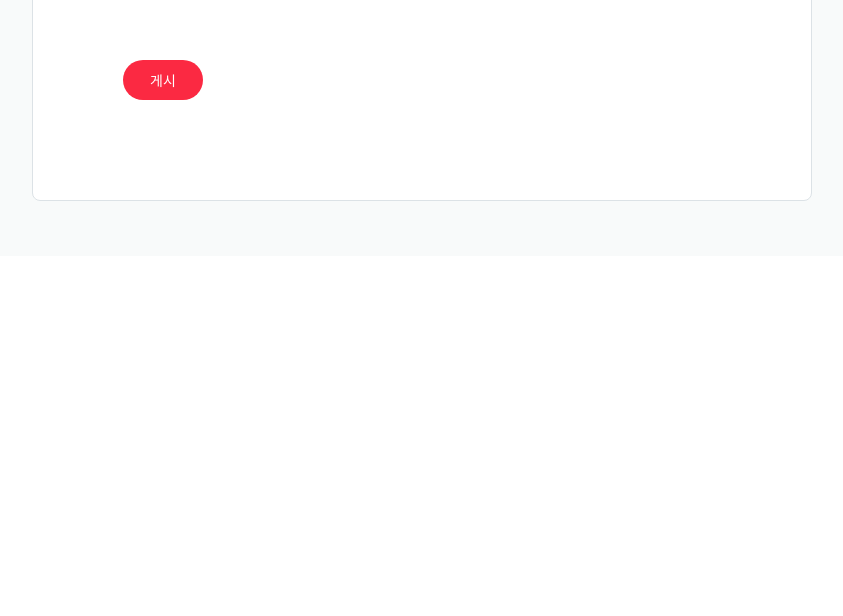
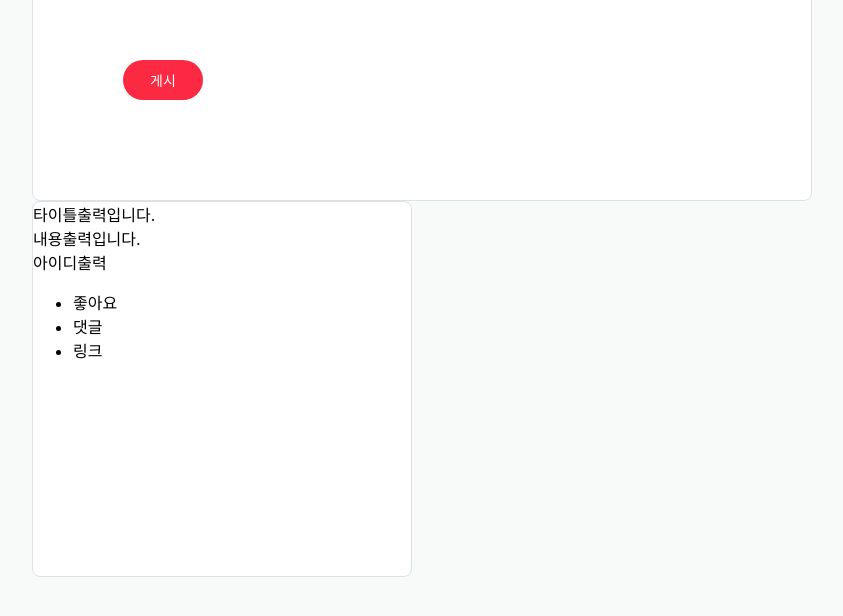
Before and after one commit to BaekJueun/front-project, a React (Create React App) app: page / in a window 1280 px wide. Shown: the part 544-1160 px from the top of the page, without its empty margins (218-1061 px from the left). Before the commit the page ends 800 px from the top, so only its background shows below. Built offline with nearby package versions, Linux system fonts and the light colour scheme; the HTML template or start-up script is replaced by a standard one.

Commit message:
add searchList contents

```diff
--- a/src/App.css
+++ b/src/App.css
@@ -1,4 +1,4 @@
 .App {
   text-align: center;
 }
-.container {height:100%; padding:40px 0; background:#f8fafa}
+.container {padding:40px 0; background:#f8fafa}
--- a/src/components/EditorUser.js
+++ b/src/components/EditorUser.js
@@ -1,12 +1,17 @@
 import React, { Component } from 'react'
 
 export default class EditorUser extends Component {
+
   render() {
     return (
     <div className="editorUserInfo">
-        <div className="editorUserIcon"></div>
-        <div className="editorUserName">Name</div>
+        <div className="editorUserIcon">{this.props.userIcon}</div>
+        <div className="editorUserName">{this.props.userName}</div>
     </div>
     )
   }
 }
+EditorUser.defaultProps = {
+  userIcon: '',
+  userName: '홍길동'
+}
--- a/src/components/SearchList.css
+++ b/src/components/SearchList.css
@@ -0,0 +1,3 @@
+.searchList {width:780px; margin:0 auto}
+
+.searchList .searchCard {width:380px; height:376px; border:1px solid #dce2e6; border-radius:8px; background:#fff}
--- a/src/components/SearchList.js
+++ b/src/components/SearchList.js
@@ -6,7 +6,23 @@ export default class SearchList extends Component {
   render() {
     return (
       <div className="searchList">
-
+        <div className="searchCard">
+          <div className="thumbnailImgame"></div>
+          <div className="">
+            <div>타이틀출력입니다.</div>
+            <div>내용출력입니다.</div>
+            <div>
+              <div>아이디출력</div>
+              <div>
+                <ul>
+                  <li>좋아요</li>
+                  <li>댓글</li>
+                  <li>링크</li>
+                </ul>
+              </div>
+            </div>
+          </div>
+        </div>
       </div>
     )
   }
```
